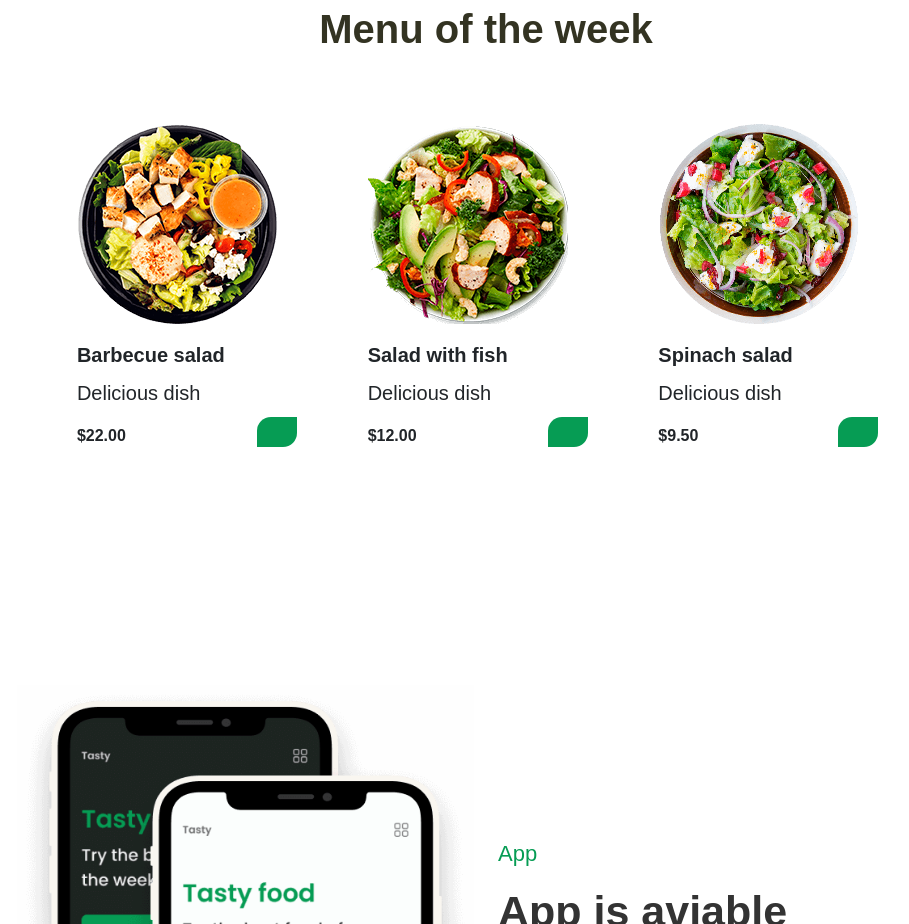
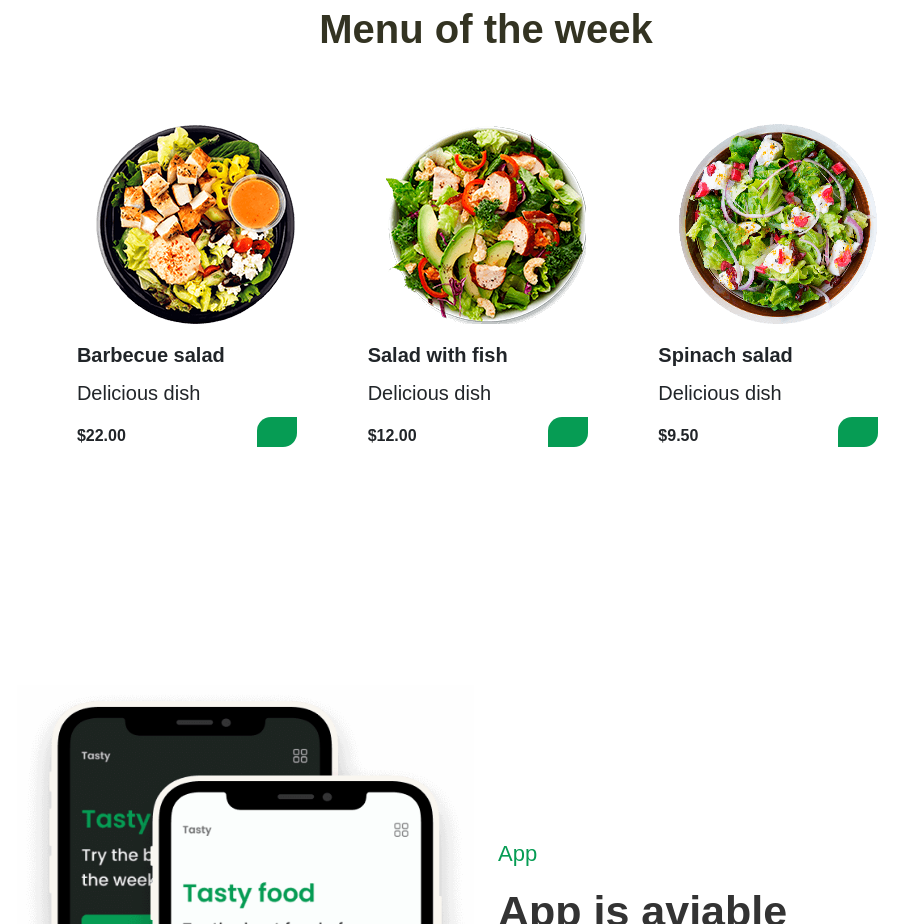
Before and after one commit to codermdshakil/Restaurant, a plain HTML site: page index.html in a window 1280 px wide. Shown: the part 2012-2936 px from the top of the page, without its empty margins (154-1063 px from the left). Drawn offline with nearby package versions, Linux system fonts and the light colour scheme; a script that the page names is missing.

Commit message:
Update index.html

```diff
--- a/index.html
+++ b/index.html
@@ -138,7 +138,7 @@
                 <div class="row py-5">
                     <div class="col-lg-4 col-md-6 col-11 d-block m-auto">
                         <div class="specila-box h-100 ">
-                            <img src="img/plate1.png" class="img-fluid" alt="">
+                            <img src="img/plate1.png" class="img-fluid d-block m-auto " alt="">
                             <p class="lead fw-bold pt-3 m-0 "> Barbecue salad</p>
                             <p class="lead pt-2">Delicious dish</p>
                             <p class="price fw-bold">$22.00</p>
@@ -146,7 +146,7 @@
                     </div>
                     <div class="col-lg-4 col-md-6 col-11 d-block m-auto">
                         <div class="specila-box ">
-                            <img src="img/plate2.png" class="img-fluid" alt="">
+                            <img src="img/plate2.png" class="img-fluid d-block m-auto" alt="">
                             <p class="lead fw-bold pt-3 m-0 "> Salad with fish</p>
                             <p class="lead pt-2">Delicious dish</p>
                             <p class="price fw-bold">$12.00</p>
@@ -154,7 +154,7 @@
                     </div>
                     <div class="col-lg-4 col-md-6 col-11 d-block m-auto">
                         <div class="specila-box ">
-                            <img src="img/plate3.png" class="img-fluid" alt="">
+                            <img src="img/plate3.png" class="img-fluid d-block m-auto" alt="">
                             <p class="lead fw-bold pt-3 m-0 "> Spinach salad</p>
                             <p class="lead pt-2">Delicious dish</p>
                             <p class="price fw-bold">$9.50</p>
```
